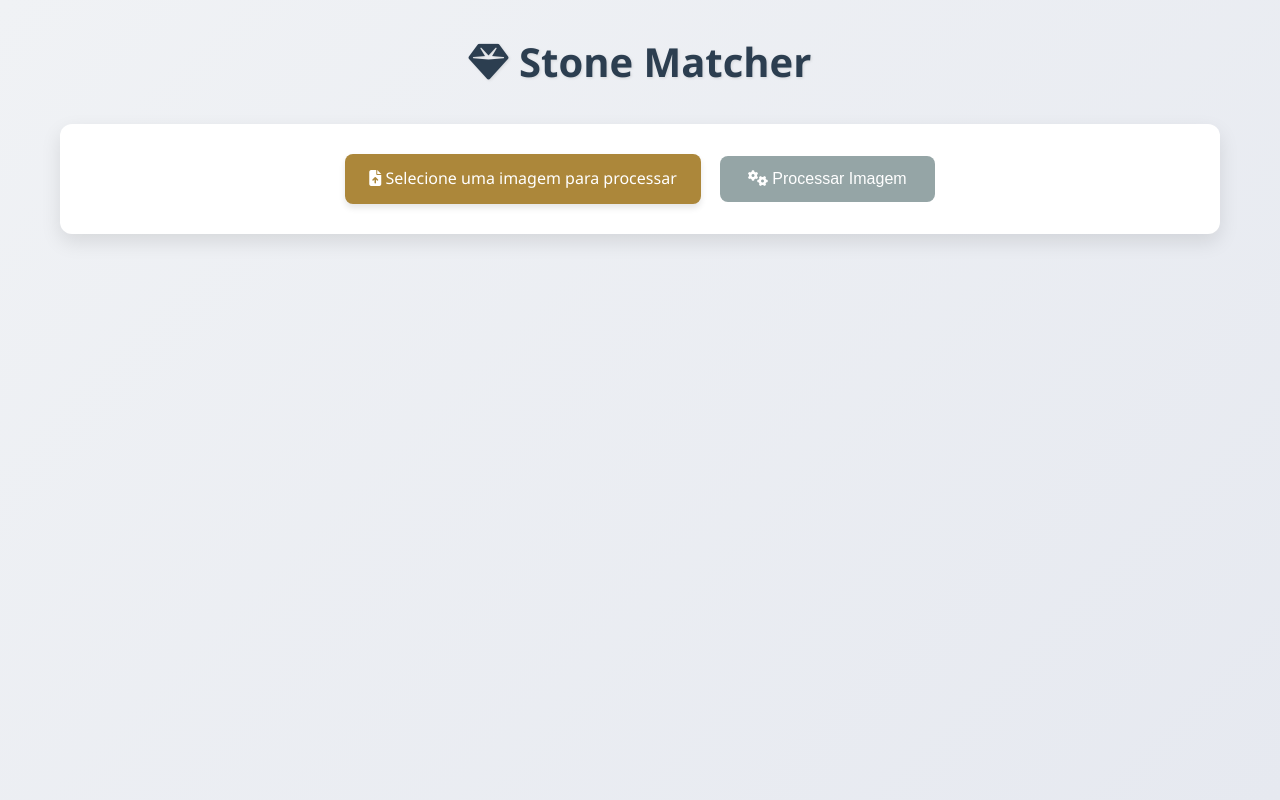
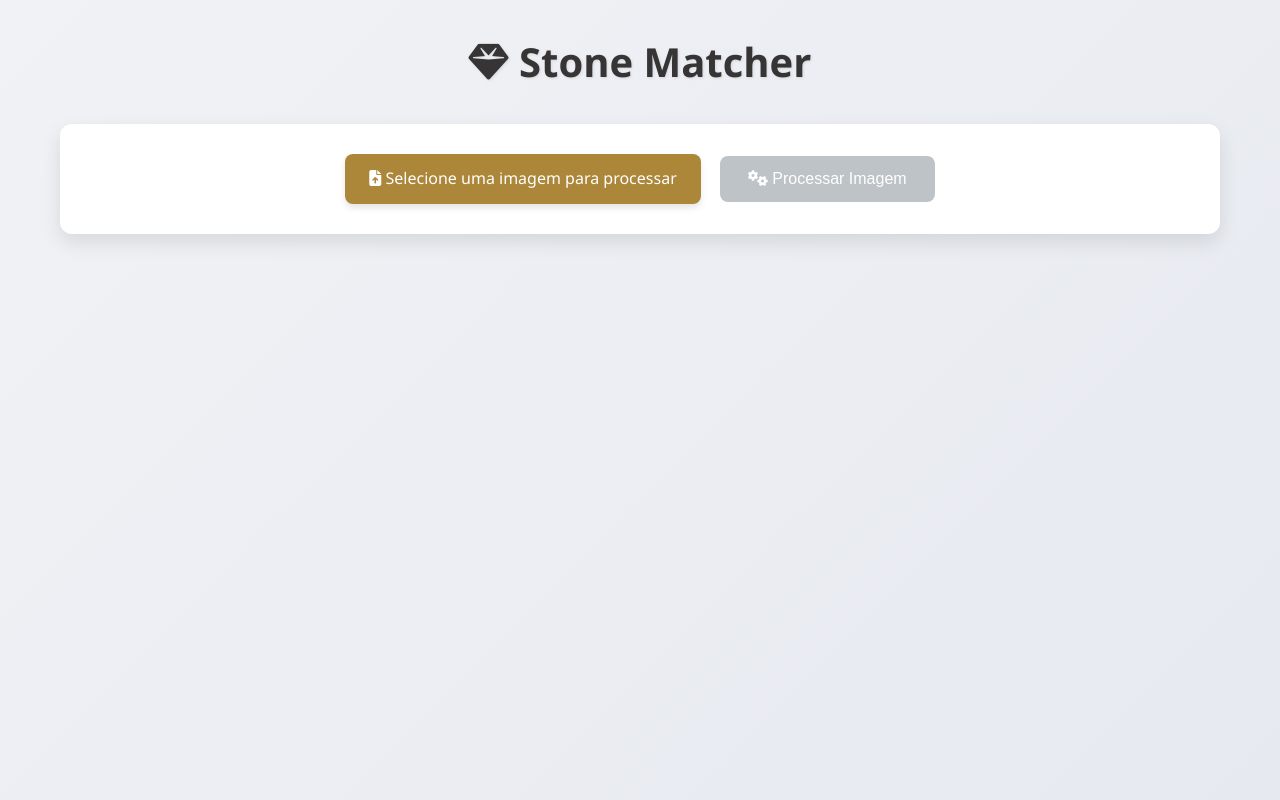
Before and after one commit to felipeJulhao/StoneMatch, a Flask app: page / in a window 1280 px wide. Run offline with Flask 3, Linux system fonts and the light colour scheme; parts of the project's set-up code (start-up, migrations or seed data) failed here and were passed over.

Commit message:
style: alterado estilos

```diff
--- a/static/root.css
+++ b/static/root.css
@@ -1,6 +1,26 @@
-/* Cores padrão do projeto Bela Pedra */
+/* Variáveis de cores do projeto Bela Pedra */
 :root {
-    /* Cores principais */
     --cor-dourado: #AC873A;
+    --cor-dourado-escuro: #997830;
     --cor-grafite: #363435;
+    --cor-branca: #FFFFFF;
+    --cor-fundo: #F5F5F5;
+    --cor-verde: #27ae60;
+    --cor-verde-escuro: #1e874b;
+    --cor-azul: #2c7be5;
+    --cor-azul-escuro: #1a5bb8;
+    --cor-cinza-claro: #f8f9fa;
+    --cor-cinza-medio: #e9ecef;
+    --cor-cinza: #bdc3c7;
+    --cor-cinza-escuro: #7f8c8d;
+    --cor-vermelho: #e74c3c;
+    --cor-amarelo: #f39c12;
+    --cor-fundo-claro: #f0f2f5;
+    --cor-fundo-gradiente: #e6e9f0;
+    --cor-fundo-alerta: #fef9e7;
+    --cor-fundo-info: #f0f8ff;
+    --cor-fundo-success: #e8f6ef;
+    --cor-fundo-error: #fbebee;
+    --cor-texto-principal: var(--cor-grafite);
+    --cor-texto-secundario: var(--cor-cinza-escuro);
 }
--- a/static/style.css
+++ b/static/style.css
@@ -1,7 +1,8 @@
+
 body {
     font-family: 'Segoe UI', Arial, sans-serif;
-    background: linear-gradient(135deg, #f0f2f5 0%, #e6e9f0 100%);
-    color: #333;
+    background: linear-gradient(135deg, var(--cor-fundo-claro) 0%, var(--cor-fundo-gradiente) 100%);
+    color: var(--cor-texto-principal);
     line-height: 1.6;
     min-height: 100vh;
 }
@@ -14,14 +15,14 @@ body {
 
 h1 {
     text-align: center;
-    color: #2c3e50;
+    color: var(--cor-texto-principal);
     margin-bottom: 30px;
     font-size: 2.5rem;
     text-shadow: 1px 1px 3px rgba(0,0,0,0.1);
 }
 
 h2 {
-    color: #2c3e50;
+    color: var(--cor-texto-principal);
     margin-bottom: 20px;
     font-size: 1.6rem;
 }
@@ -76,8 +72,8 @@ form {
 .btn-process {
     display: inline-block;
     padding: 14px 28px;
-    background: #6c5ce7;
-    color: white;
+    background: var(--cor-grafite);
+    color: var(--cor-branca);
     border: none;
     border-radius: 8px;
     cursor: pointer;
```
Also changed, not shown: other parts of static/style.css (+40 -50 lines).
